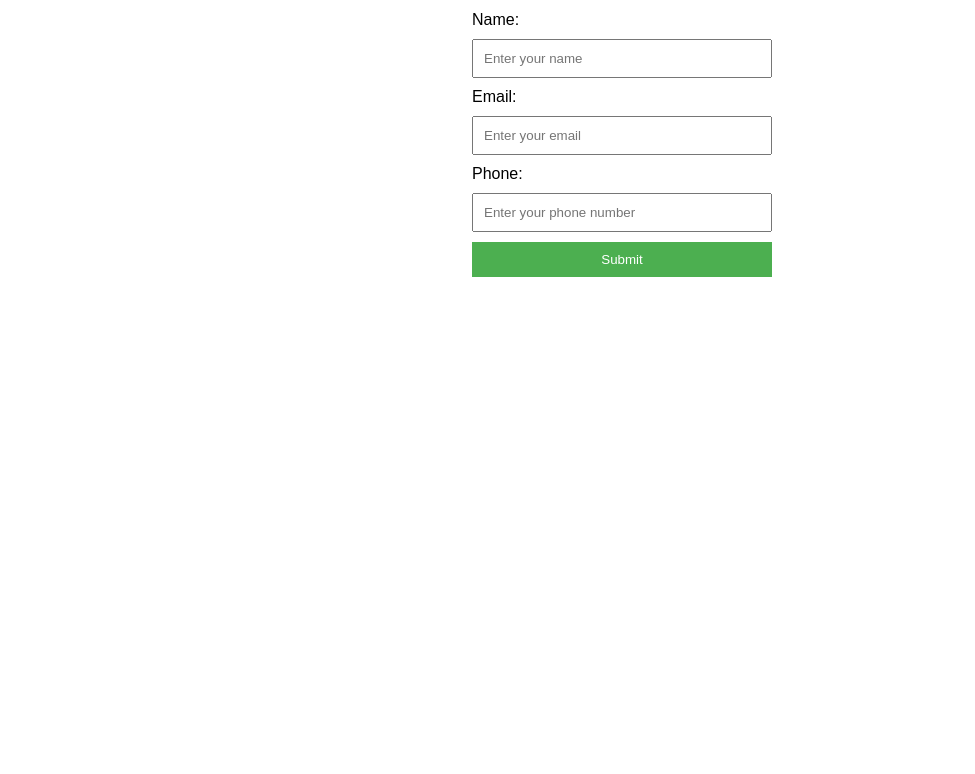
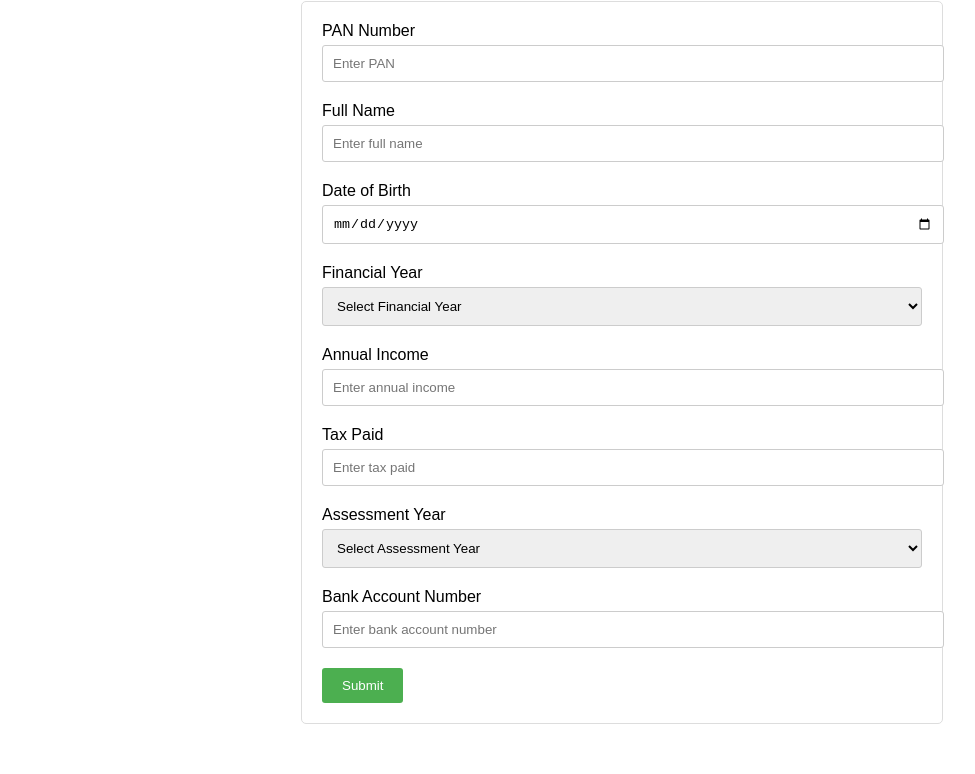
Before and after one commit to AnishaShende/Taxes-Chrome-Extension, a browser extension: page test-form/index.html in a window 1280 px wide. Shown: the part 97-871 px from the top of the page, without its empty margins (18-993 px from the left). Before the commit the page ends 800 px from the top, so only its background shows below. Drawn offline with Linux system fonts and the light colour scheme.

Commit message:
Update index.html

```diff
--- a/test-form/index.html
+++ b/test-form/index.html
@@ -3,63 +3,169 @@
   <head>
     <meta charset="UTF-8" />
     <meta name="viewport" content="width=device-width, initial-scale=1.0" />
-    <title>Test Form</title>
+    <title>Dummy Income Tax Form</title>
     <style>
       body {
         font-family: Arial, sans-serif;
         margin: 50px;
       }
-      form {
-        width: 300px;
-        margin: 0 auto;
+      h2 {
+        text-align: center;
       }
-      input {
+      .form-container {
+        max-width: 600px;
+        margin: auto;
+        padding: 20px;
+        border: 1px solid #ddd;
+        border-radius: 5px;
+      }
+      .form-field {
+        margin-bottom: 20px;
+      }
+      .form-field label {
+        display: block;
+        margin-bottom: 5px;
+      }
+      .form-field input {
         width: 100%;
         padding: 10px;
-        margin: 10px 0;
-        box-sizing: border-box;
+        border: 1px solid #ccc;
+        border-radius: 3px;
       }
-      button {
+      .form-field select {
+        width: 100%;
         padding: 10px;
-        width: 100%;
+        border: 1px solid #ccc;
+        border-radius: 3px;
+      }
+      .submit-btn {
+        padding: 10px 20px;
         background-color: #4caf50;
         color: white;
         border: none;
+        border-radius: 3px;
         cursor: pointer;
       }
-      button:hover {
+      .submit-btn:hover {
         background-color: #45a049;
+      }
+      .tooltip {
+        display: none;
+        position: absolute;
+        background-color: #333;
+        color: white;
+        padding: 5px;
+        border-radius: 5px;
+        font-size: 12px;
       }
     </style>
   </head>
   <body>
-    <h1>Test Form Autofill</h1>
-    <form id="testForm">
-      <label for="name">Name:</label>
+    <h2>Dummy Income Tax Form</h2>
+
+    <div class="form-container">
+      <form id="dummyTaxForm">
+        <div class="form-field">
+          <label for="panInputField">PAN Number</label>
           <input
             type="text"
-        id="firstName"
-        name="firstName"
-        placeholder="Enter your name"
+            id="panInputField"
+            name="panInputField"
+            placeholder="Enter PAN"
           />
+        </div>
 
-      <label for="email">Email:</label>
+        <div class="form-field">
+          <label for="nameInputField">Full Name</label>
           <input
-        type="email"
-        id="email"
-        name="email"
-        placeholder="Enter your email"
+            type="text"
+            id="nameInputField"
+            name="nameInputField"
+            placeholder="Enter full name"
           />
+        </div>
 
-      <label for="phone">Phone:</label>
+        <div class="form-field">
+          <label for="dobInputField">Date of Birth</label>
+          <input type="date" id="dobInputField" name="dobInputField" />
+        </div>
+
+        <div class="form-field">
+          <label for="financialYearInputField">Financial Year</label>
+          <select id="financialYearInputField" name="financialYearInputField">
+            <option value="">Select Financial Year</option>
+            <option value="2023-2024">2023-2024</option>
+            <option value="2022-2023">2022-2023</option>
+            <option value="2021-2022">2021-2022</option>
+          </select>
+        </div>
+
+        <div class="form-field">
+          <label for="incomeInputField">Annual Income</label>
           <input
-        type="tel"
-        id="phone"
-        name="phone"
-        placeholder="Enter your phone number"
+            type="number"
+            id="incomeInputField"
+            name="incomeInputField"
+            placeholder="Enter annual income"
           />
+        </div>
 
-      <button type="submit">Submit</button>
+        <div class="form-field">
+          <label for="taxPaidInputField">Tax Paid</label>
+          <input
+            type="number"
+            id="taxPaidInputField"
+            name="taxPaidInputField"
+            placeholder="Enter tax paid"
+          />
+        </div>
+
+        <div class="form-field">
+          <label for="assessmentYearInputField">Assessment Year</label>
+          <select id="assessmentYearInputField" name="assessmentYearInputField">
+            <option value="">Select Assessment Year</option>
+            <option value="2024-2025">2024-2025</option>
+            <option value="2023-2024">2023-2024</option>
+            <option value="2022-2023">2022-2023</option>
+          </select>
+        </div>
+
+        <div class="form-field">
+          <label for="bankAccountInputField">Bank Account Number</label>
+          <input
+            type="text"
+            name="bankAccountInputField"
+            id="bankAccountInputField"
+            placeholder="Enter bank account number"
+          />
+        </div>
+
+        <button type="submit" class="submit-btn" id="submitForm">Submit</button>
       </form>
+    </div>
+
+    <!-- JavaScript to simulate autofill and form submission -->
+    <!-- <script>
+      document
+        .getElementById("submitForm")
+        .addEventListener("click", function () {
+          alert("Form Submitted!");
+        });
+
+      // Example autofill function
+      function autofillForm() {
+        document.getElementById("panInputField").value = "ABCDE1234F";
+        document.getElementById("nameInputField").value = "John Doe";
+        document.getElementById("dobInputField").value = "1990-01-01";
+        document.getElementById("financialYearInputField").value = "2023-2024";
+        document.getElementById("incomeInputField").value = "500000";
+        document.getElementById("taxPaidInputField").value = "25000";
+        document.getElementById("assessmentYearInputField").value = "2024-2025";
+        document.getElementById("bankAccountInputField").value = "1234567890";
+      }
+
+      // Simulate autofill after 2 seconds (for testing)
+      setTimeout(autofillForm, 2000);
+    </script> -->
   </body>
 </html>
```
Lines whose indentation alone changed are shown as unchanged.
